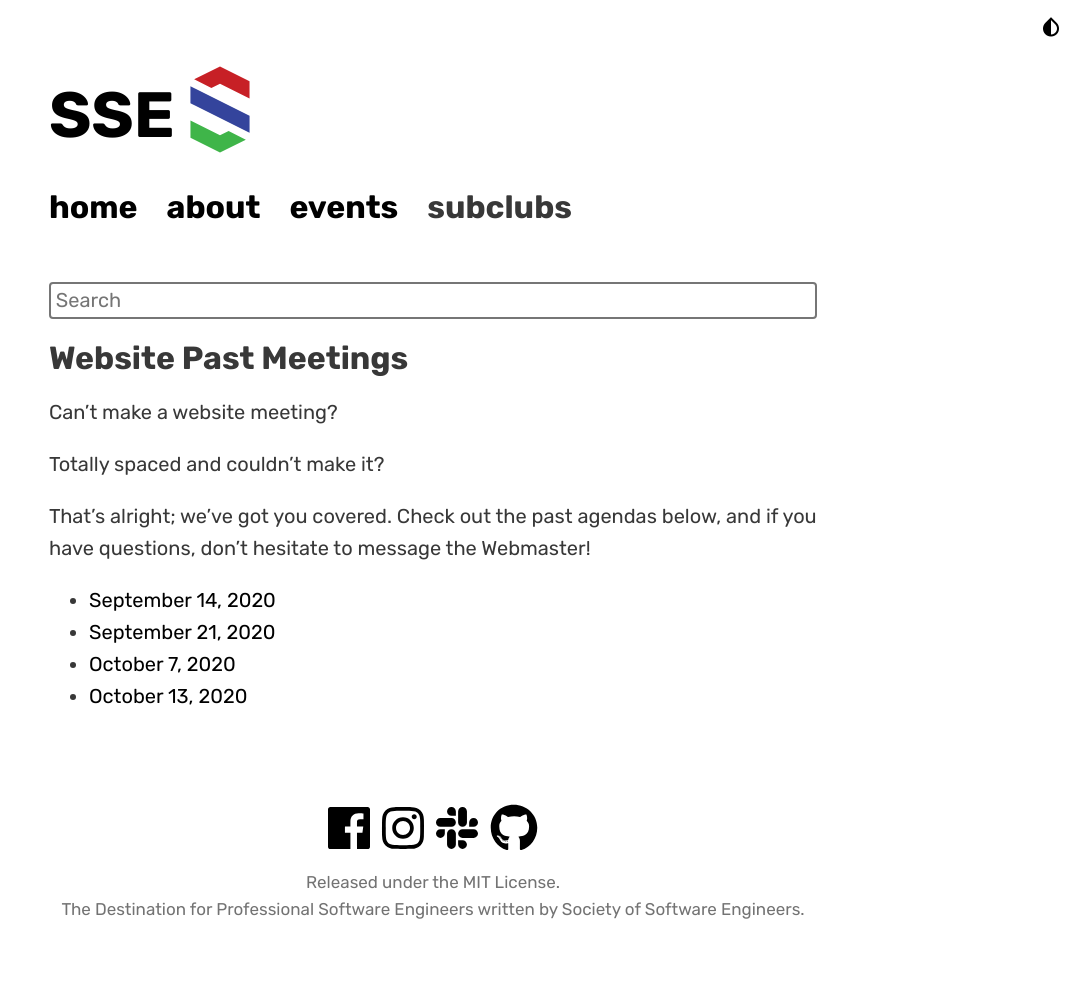
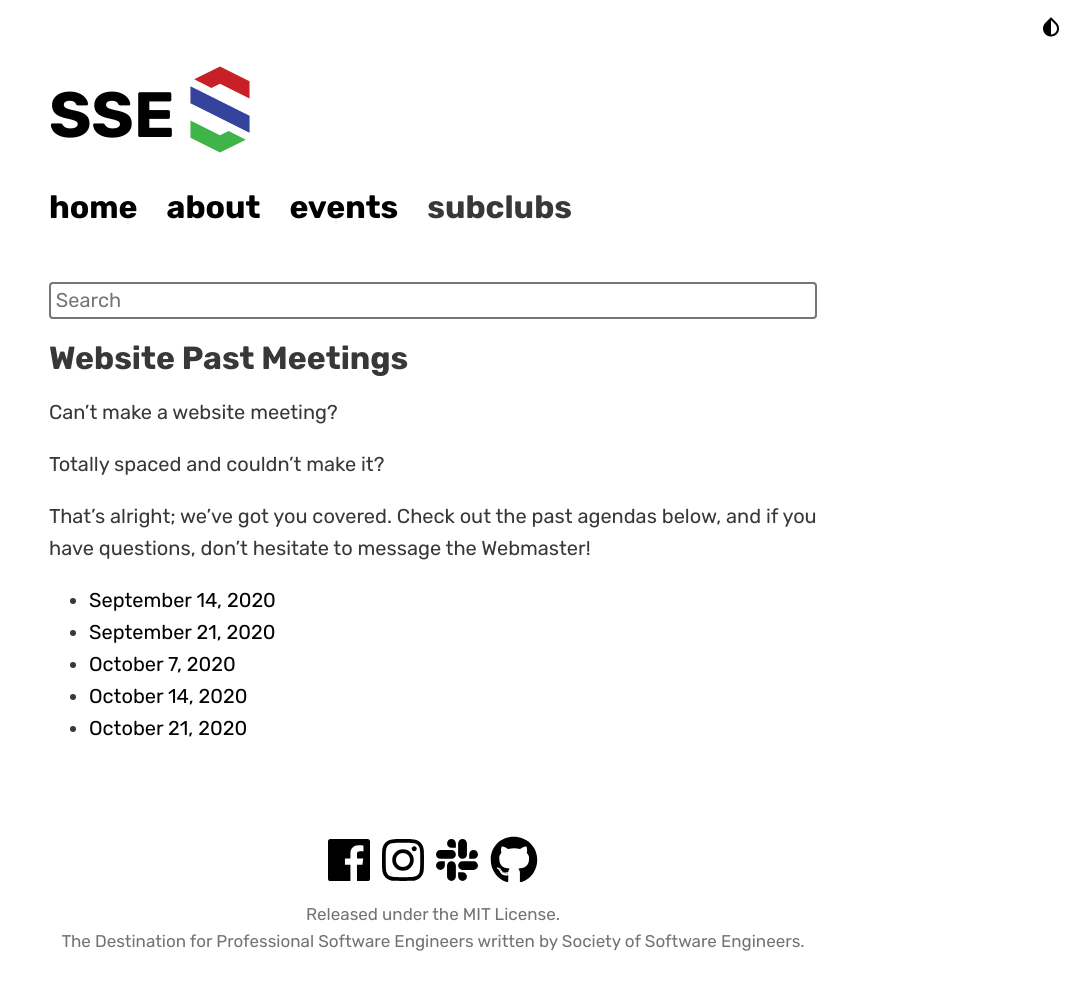
Before and after one commit to msoe-sse/msoe-sse.github.io, a Jekyll site: the page built from _events/pastMeetings.md, in a window 1280 px wide. Shown: the whole page, without its empty margins (207-1280 px from the left). Built offline with Jekyll 4.4.1, drawn with Linux system fonts in a browser that asks for light colours; nearby versions of some CDN libraries; some web fonts are replaced; before the commit the page ends 955 px from its top, so only the background shows below that.

Commit message:
Update pastMeetings.yml

```diff
--- a/_data/pastMeetings.yml
+++ b/_data/pastMeetings.yml
@@ -7,5 +7,8 @@
 - date: October 7, 2020
   link: https://docs.google.com/document/d/1sXlKI_Y23JyD66cwKjvr1wd7zZeBO9rYZq70gQmGBFw/edit?usp=sharing
 
-- date: October 13, 2020
+- date: October 14, 2020
   link: https://docs.google.com/document/d/1SCbqZxgThgA4bPZDdq4qMQbWhY3EGPwYsl7UFyLPCIY/edit?usp=sharing
+
+- date: October 21, 2020
+  link: https://docs.google.com/document/d/15QCxuS3SdQvYjFqWj0o_2x2RgJSKfrFLqctKXbGwie8/edit?usp=sharing
```
